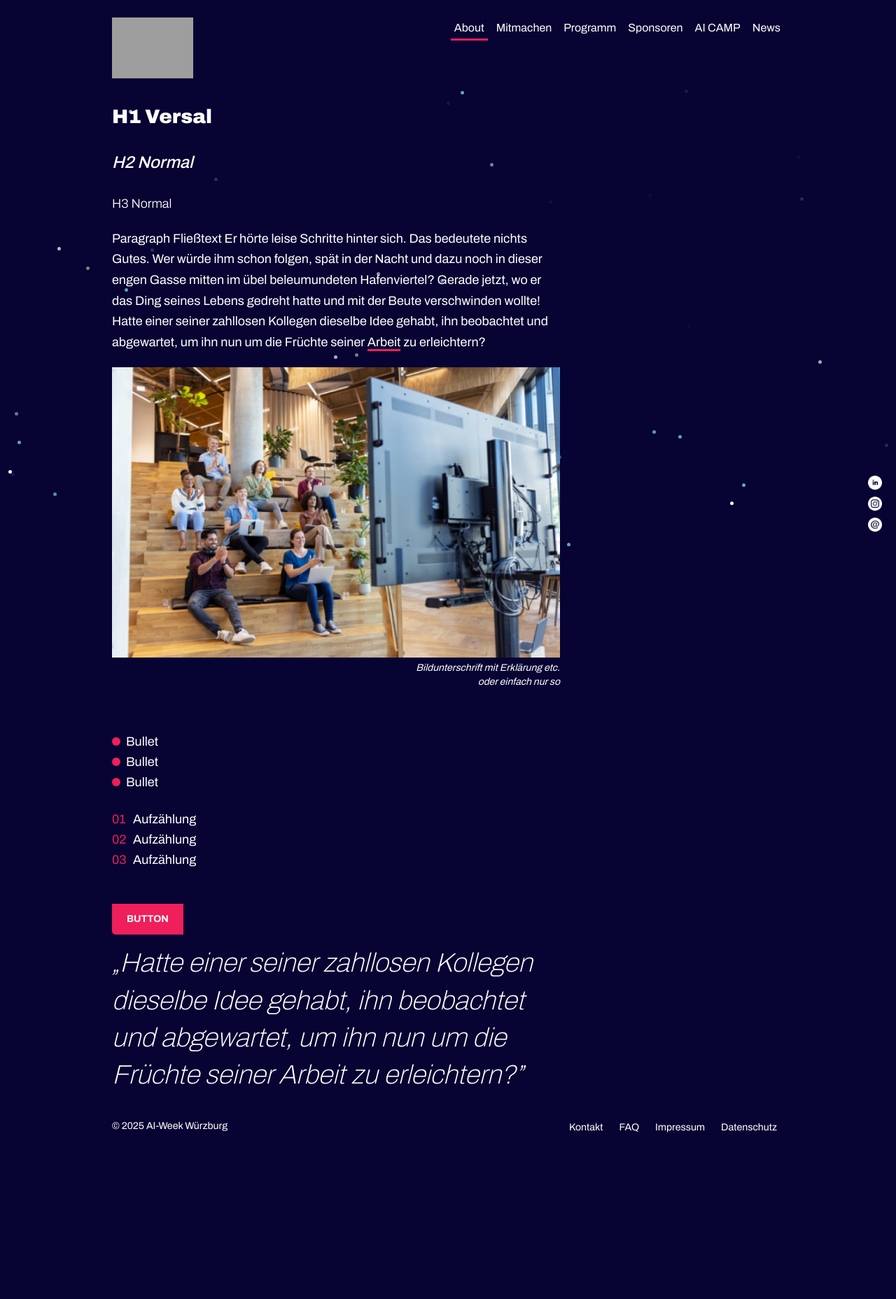
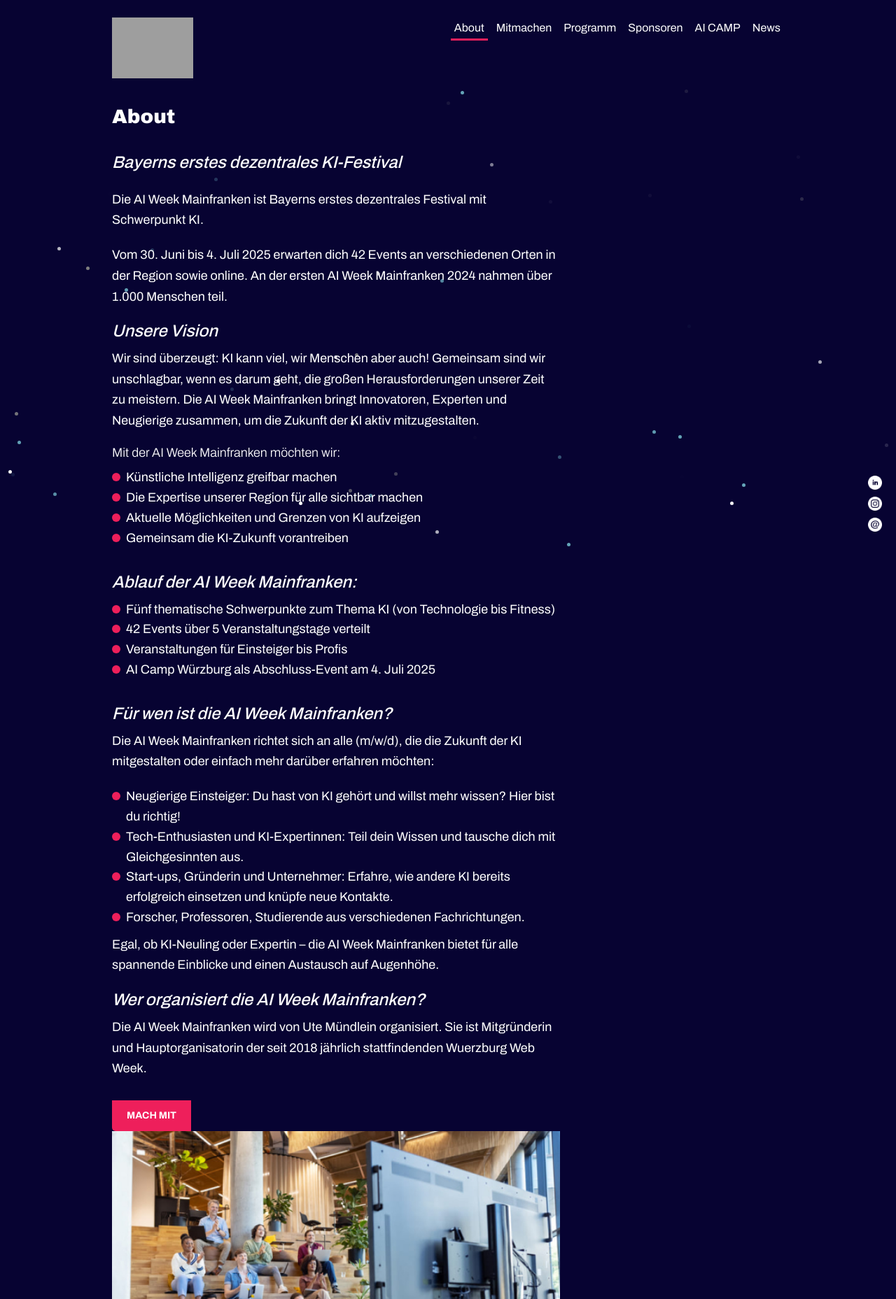
Before and after one commit to 10-o-clock-org/awm_website, a PHP site: page /about.php in a window 1280 px wide. Shown: the top 1857 px of the page at 70% size. Before the commit the page ends 1619 px from the top, so only its background shows below. Run offline with PHP 8.4, Linux system fonts and the light colour scheme; grey boxes are pictures that could not be loaded.

Commit message:
Update about.php

```diff
--- a/about.php
+++ b/about.php
@@ -17,13 +17,55 @@
             <div class="container">
                 <div class="grid">
                     <div class="col span-8">
-                        <h1>H1 Versal</h1>
+                        <h1>About</h1>
                         <br>
-                        <h2>H2 Normal</h2>
+                        <h2>Bayerns erstes dezentrales KI-Festival</h2>
                         <br>
-                        <h3>H3 Normal</h3>
+                        <p>Die AI Week Mainfranken ist Bayerns erstes dezentrales Festival mit Schwerpunkt KI.</p>
+                        <p>Vom 30. Juni bis 4. Juli 2025 erwarten dich 42 Events an verschiedenen Orten in der Region sowie online.
+                An der ersten AI Week Mainfranken 2024 nahmen <a href="https://www.linkedin.com/feed/update/urn:li:activity:7264913707372089345">über 1.000 Menschen teil</a>.</p>
+                <h2>Unsere Vision</h2>
+                <p>Wir sind überzeugt: KI kann viel, wir Menschen aber auch! Gemeinsam sind wir unschlagbar, wenn es
+                    darum geht, die großen Herausforderungen unserer Zeit zu meistern. Die AI Week Mainfranken bringt
+                    Innovatoren, Experten und Neugierige zusammen, um die Zukunft der KI aktiv mitzugestalten.
+                </p>
+                <h3>Mit der AI Week Mainfranken möchten wir:</h3>
+                <ul>
+                            <li>Künstliche Intelligenz greifbar machen</li>
+                            <li>Die Expertise unserer Region für alle sichtbar machen</li>
+                            <li>Aktuelle Möglichkeiten und Grenzen von KI aufzeigen</li>
+                            <li>Gemeinsam die KI-Zukunft vorantreiben</li>
+                </ul>
                         <br>
-                        <p>Paragraph Fließtext Er hörte leise Schritte hinter sich. Das bedeutete nichts Gutes. Wer würde ihm schon folgen, spät in der Nacht und dazu noch in dieser engen Gasse mitten im übel beleumundeten Hafenviertel? Gerade jetzt, wo er das Ding seines Lebens gedreht hatte und mit der Beute verschwinden wollte! Hatte einer seiner zahllosen Kollegen dieselbe Idee gehabt, ihn beobachtet und abgewartet, um ihn nun um die Früchte seiner <span>Arbeit</span> zu erleichtern?</p>
+                         <h2>Ablauf der AI Week Mainfranken:</h2>
+                         <ul>
+                        <li>Fünf thematische Schwerpunkte zum Thema KI (von Technologie bis Fitness)</li>                  </li>
+                        <li>42 Events über 5 Veranstaltungstage verteilt</li>
+                        <li>Veranstaltungen für Einsteiger bis Profis</li>
+                        <li><a href="https://www.ai-barcamp.de">AI Camp Würzburg</a> als Abschluss-Event am 4. Juli 2025</li>
+                                            </ul>
+                     <br>
+                        <h2>Für wen ist die AI Week Mainfranken?</h2>
+                <p>Die AI Week Mainfranken richtet sich an alle (m/w/d), die die Zukunft der KI mitgestalten oder
+                    einfach mehr darüber erfahren möchten:</p>
+                </p>
+                <ul>
+                        <li>Neugierige Einsteiger: Du hast von KI gehört und willst mehr wissen? Hier bist du
+                                richtig!</li>
+                        <li>Tech-Enthusiasten und KI-Expertinnen: Teil dein Wissen und tausche dich mit
+                                Gleichgesinnten aus.</li>
+                        <li>Start-ups, Gründerin und Unternehmer: Erfahre, wie andere KI bereits erfolgreich
+                                einsetzen und knüpfe neue Kontakte.</li>
+                        <li>Forscher, Professoren, Studierende aus verschiedenen Fachrichtungen.</li>                       </li>
+                        </ul>
+                         <p>Egal, ob KI-Neuling oder Expertin – die AI Week Mainfranken bietet für alle spannende Einblicke und
+                        einen Austausch auf Augenhöhe.</p>
+                         <h2>Wer organisiert die AI Week Mainfranken?</h2>
+                <p>Die AI Week Mainfranken wird von Ute Mündlein organisiert. Sie ist Mitgründerin und Hauptorganisatorin der seit 2018 jährlich stattfindenden
+                    <a href="https://www.wueww.de" target="_blank">Wuerzburg Web Week</a>.</p>
+                    <a class="button" href="/mitmachen.php">MACH MIT</a>
+
+
                         <figure>
                             <img src="images/bild.jpg" alt="" />
                             <figcaption>Bildunterschrift mit Erklärung etc.<br>oder einfach nur so</figcaption>
@@ -41,6 +83,7 @@
                             <li>Aufzählung</li>
                             <li>Aufzählung</li>
                         </ol>
+                        <h3>H3 Normal</h3>
                         <br><br>
                         <a class="button" href="#">Button</a>
                         <br><br>
```
